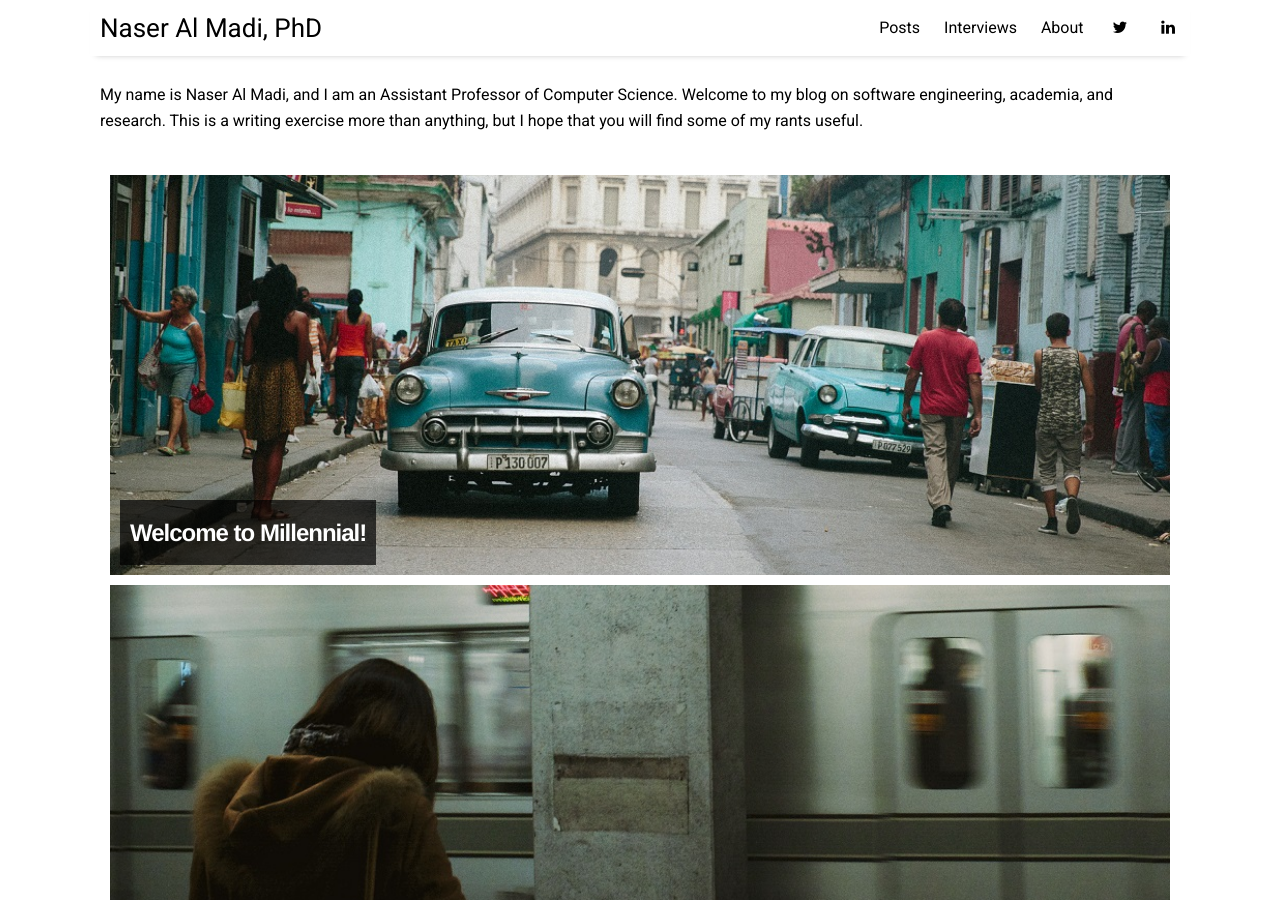
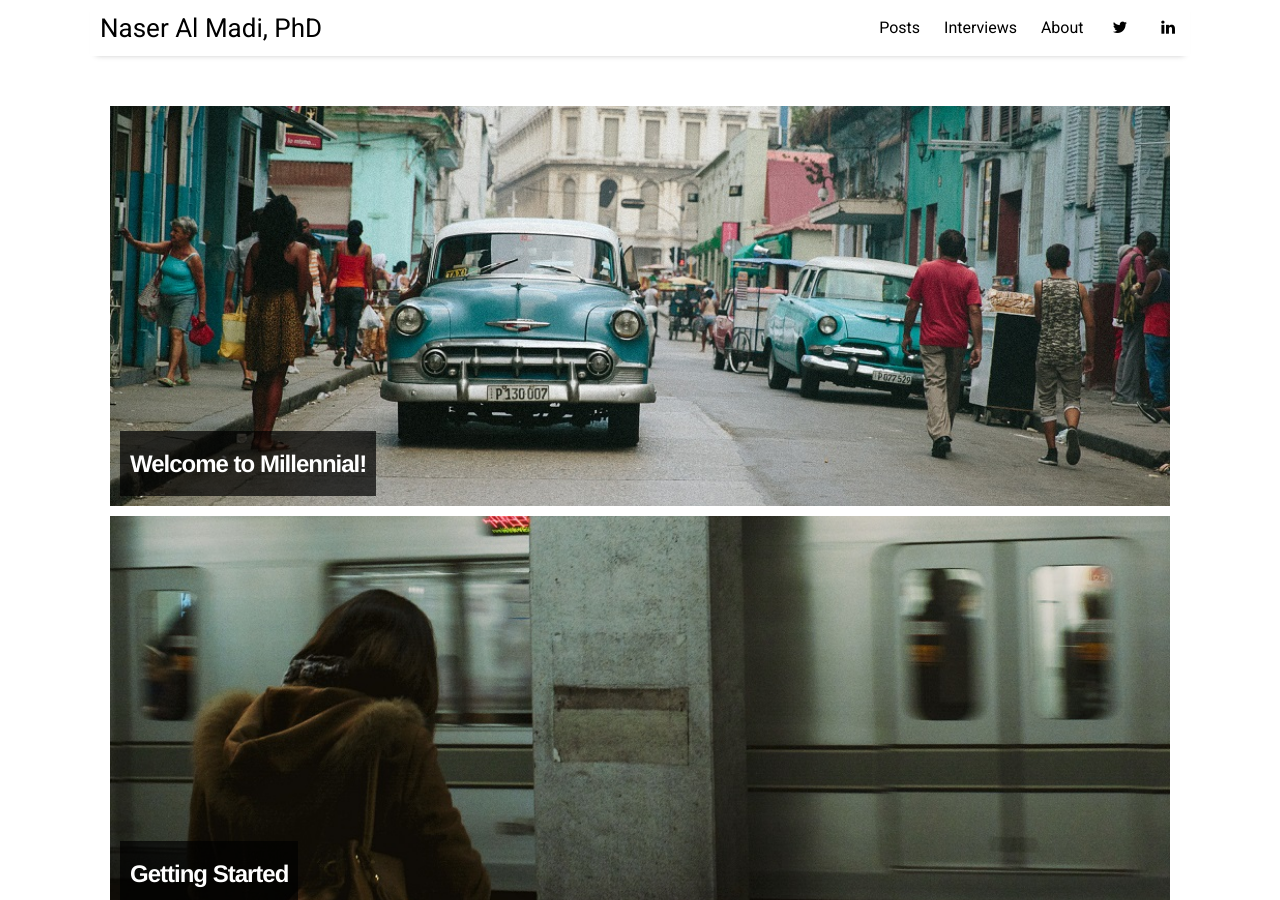
Before and after one commit to SWEFall22/swefall22.github.io, a Jekyll site: the page built from index.html, in a window 1280 px wide and 900 px high. Built offline with Jekyll 4.4.1, drawn with Linux system fonts in a browser that asks for light colours; nearby versions of some CDN libraries; the list of posts is cut into pages by our own code.

Commit message:
Update _config.yml

```diff
--- a/_config.yml
+++ b/_config.yml
@@ -12,7 +12,6 @@ plugins:             [jekyll-paginate, jekyll-sitemap, jekyll-feed, jekyll-seo-t
 # Customise atom feed settings (this is where Jekyll-Feed gets configuration information)
 title:		           "Naser Al Madi, PhD"
 description:	       "Blog"
-details:             "My name is Naser Al Madi, and I am an Assistant Professor of Computer Science. Welcome to my blog on software engineering, academia, and research. This is a writing exercise more than anything, but I hope that you will find some of my rants useful."
 author:              "Naser Al Madi"
 
 # RSS 2.0 can be used instead of Atom by uncommenting following two lines
```
